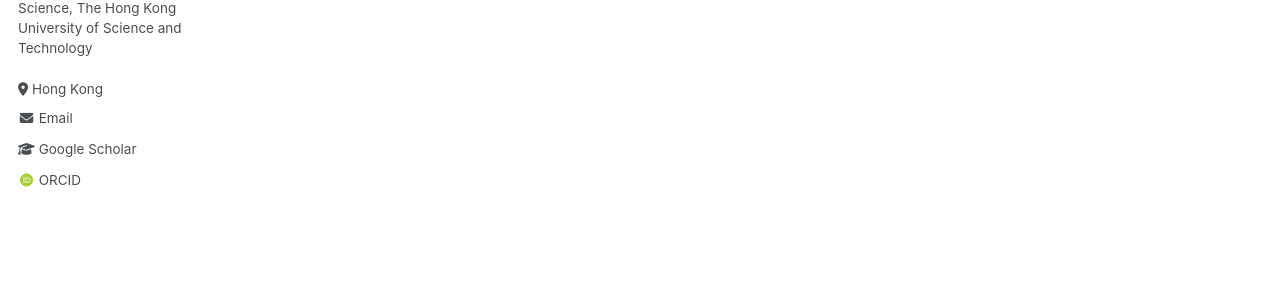
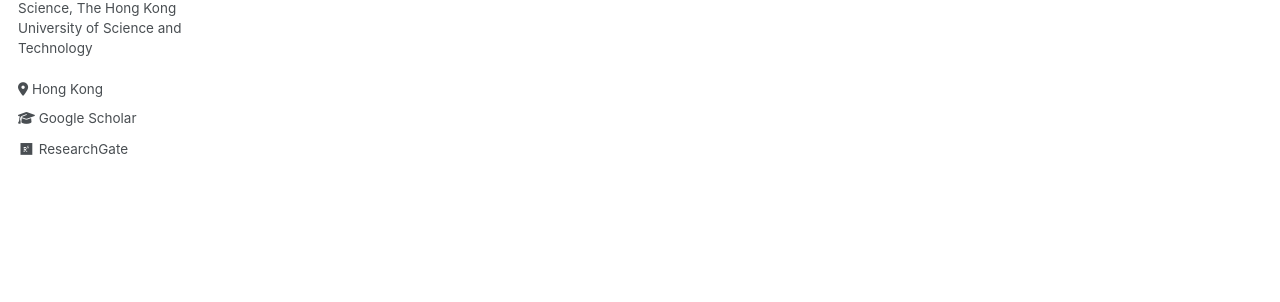
Before and after one commit to hkustDingHe/hkustDingHe.github.io, a Jekyll site: the page built from _pages/about.md, in a window 1280 px wide. Shown: the part 326-628 px from the top of the page. Built offline with Jekyll 4.4.1, drawn with Linux system fonts in a browser that asks for light colours; some web fonts are replaced.

Commit message:
Update _config.yml

```diff
--- a/_config.yml
+++ b/_config.yml
@@ -28,15 +28,15 @@ author:
   location         : "Hong Kong"
   employer         : #"The Hong Kong University of Science and Technology"
   uri              : # URL
-  email            : "none@example.org"
+  email            : #"none@example.org"
 
   # Academic websites
   arxiv            : # URL - Update with the correct link to your profile
   googlescholar    : "https://scholar.google.com/citations?user=PS_CX0AAAAAJ"
   impactstory      : # URL
-  orcid            : "http://orcid.org/yourorcidurl"
+  orcid            : #"http://orcid.org/yourorcidurl"
   pubmed           : #"https://www.ncbi.nlm.nih.gov/pubmed/?term=john+snow"
-  researchgate     : # URL
+  researchgate     :  URL
 
   # Repositories and software development
   bitbucket        : # Username - Update with your username on the site
```
